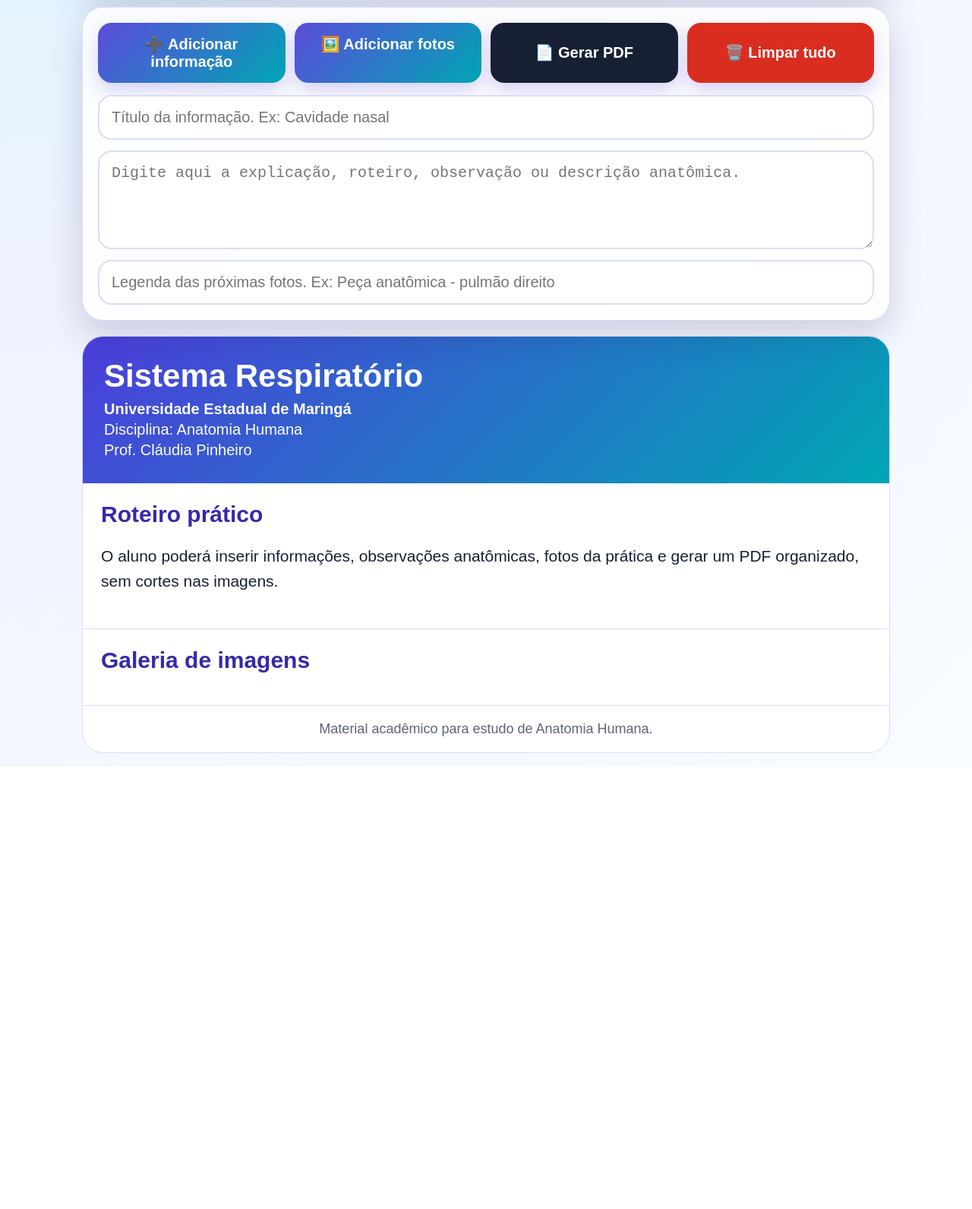
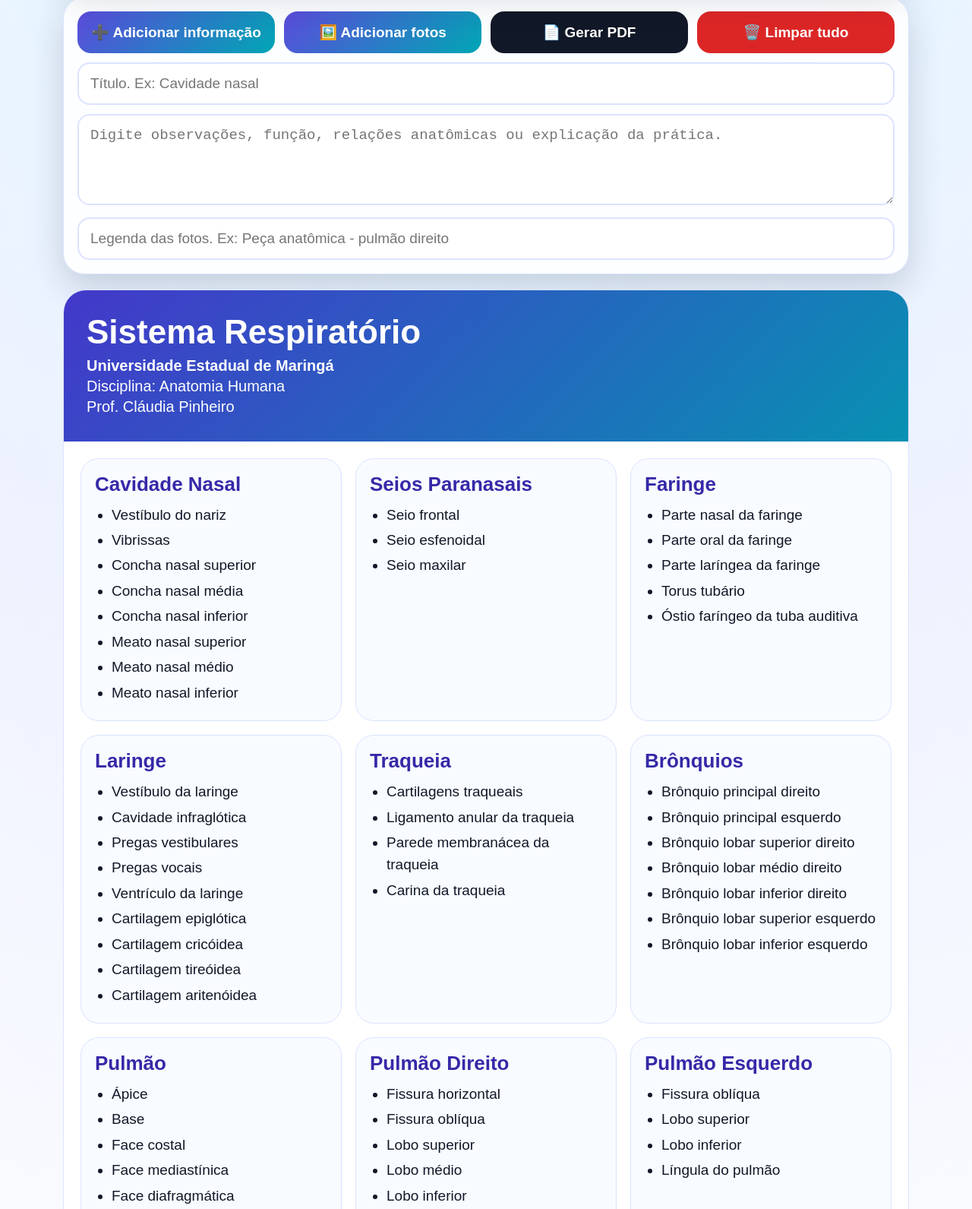
Before and after one commit to pinheiro767/Roteiro-rrspiratorio, a plain HTML site: page index.html in a window 1280 px wide. Shown: the part 327-1918 px from the top of the page at 76% size. Before the commit the page ends 1336 px from the top, so only its background shows below. Drawn offline with Linux system fonts and the light colour scheme.

Commit message:
Refactor HTML structure and update styles

```diff
--- a/index.html
+++ b/index.html
@@ -2,10 +2,10 @@
 <html lang="pt-BR">
 <head>
 <meta charset="utf-8">
-<meta name="viewport" content="width=device-width,initial-scale=1,viewport-fit=cover">
+<meta name="viewport" content="width=device-width,initial-scale=1">
 <meta name="theme-color" content="#5b4bdb">
 <link rel="manifest" href="manifest.json">
-<title>Roteiro Prático | Sistema Respiratório</title>
+<title>Atlas PWA | Sistema Respiratório</title>
 
 <script src="https://cdnjs.cloudflare.com/ajax/libs/html2pdf.js/0.10.1/html2pdf.bundle.min.js"></script>
 
@@ -13,195 +13,143 @@
 :root{
   --bg:#eef2ff;
   --card:#ffffff;
-  --text:#172033;
-  --muted:#5b6478;
+  --text:#111827;
+  --muted:#475569;
   --primary:#5b4bdb;
-  --primary2:#00a6b4;
-  --danger:#d92d20;
-  --line:#d9def7;
-  --shadow:0 18px 45px rgba(28,36,80,.18);
+  --cyan:#00a6b4;
+  --line:#dbe3ff;
+  --shadow:0 18px 45px rgba(30,41,59,.18);
 }
-
 *{box-sizing:border-box}
-
 body{
   margin:0;
   font-family:Arial, Helvetica, sans-serif;
-  background:
-    radial-gradient(circle at top left,#d8f5ff 0,#eef2ff 35%,#f8fbff 100%);
+  background:radial-gradient(circle at top,#dff8ff,#eef2ff 45%,#ffffff);
   color:var(--text);
-  min-height:100vh;
 }
-
-.app{
-  width:min(100%,1100px);
-  margin:auto;
-  padding:18px;
-}
-
+.app{max-width:1150px;margin:auto;padding:18px}
 .hero{
-  background:
-    linear-gradient(135deg,rgba(91,75,219,.95),rgba(0,166,180,.9)),
-    url("https://images.unsplash.com/photo-1581595219315-a187dd40c322?auto=format&fit=crop&w=1200&q=80");
-  background-size:cover;
-  background-position:center;
   border-radius:32px;
   padding:28px;
   color:white;
+  background:linear-gradient(135deg,#4f46e5,#06b6d4);
   box-shadow:var(--shadow);
   position:relative;
   overflow:hidden;
 }
-
-.hero::after{
+.hero:after{
   content:"🫁";
   position:absolute;
   right:24px;
-  bottom:-28px;
-  font-size:150px;
+  bottom:-30px;
+  font-size:160px;
   opacity:.18;
 }
-
-.hero h1{
-  margin:0;
-  font-size:clamp(34px,6vw,64px);
-}
-
-.hero p{
-  font-size:clamp(18px,3vw,26px);
-  max-width:750px;
-  line-height:1.4;
-}
-
-.badges{
-  display:flex;
-  flex-wrap:wrap;
-  gap:10px;
-  margin-top:18px;
-}
-
+.hero h1{font-size:clamp(36px,7vw,72px);margin:0}
+.hero p{font-size:22px;line-height:1.4;max-width:850px}
+.badges{display:flex;flex-wrap:wrap;gap:10px}
 .badge{
-  background:rgba(255,255,255,.18);
-  border:1px solid rgba(255,255,255,.35);
   padding:10px 14px;
   border-radius:999px;
+  background:rgba(255,255,255,.2);
+  border:1px solid rgba(255,255,255,.35);
   font-size:18px;
-  backdrop-filter:blur(10px);
 }
 
 .panel{
-  margin-top:20px;
-  background:rgba(255,255,255,.86);
+  margin-top:18px;
+  padding:18px;
+  background:rgba(255,255,255,.9);
   border:1px solid var(--line);
   border-radius:28px;
-  padding:20px;
   box-shadow:var(--shadow);
-  backdrop-filter:blur(12px);
 }
-
 .controls{
   display:grid;
   grid-template-columns:repeat(auto-fit,minmax(220px,1fr));
   gap:12px;
 }
-
-button,label.fileBtn{
+button,label{
   border:0;
+  border-radius:18px;
+  padding:16px;
+  font-size:19px;
+  font-weight:bold;
+  color:white;
+  background:linear-gradient(135deg,var(--primary),var(--cyan));
   cursor:pointer;
-  font-size:20px;
-  font-weight:700;
-  border-radius:18px;
-  padding:16px 18px;
-  color:white;
-  background:linear-gradient(135deg,var(--primary),var(--primary2));
-  box-shadow:0 10px 24px rgba(91,75,219,.25);
   text-align:center;
 }
-
-button.secondary{
-  background:#172033;
-}
-
-button.danger{
-  background:var(--danger);
-}
-
-input[type=file]{
-  display:none;
-}
-
-.formGrid{
-  display:grid;
-  grid-template-columns:1fr;
-  gap:14px;
-  margin-top:16px;
-}
-
+button.dark{background:#111827}
+button.red{background:#dc2626}
+input[type=file]{display:none}
 input,textarea{
   width:100%;
+  margin-top:12px;
+  padding:15px;
   border:2px solid var(--line);
-  border-radius:18px;
-  padding:16px;
-  font-size:20px;
-  background:white;
-  color:var(--text);
+  border-radius:16px;
+  font-size:19px;
 }
-
-textarea{
-  min-height:130px;
-  resize:vertical;
-}
+textarea{min-height:120px;resize:vertical}
 
 #conteudoPDF{
   margin-top:20px;
   background:white;
-  border-radius:28px;
+  border-radius:30px;
   overflow:hidden;
   border:1px solid var(--line);
 }
+.pdfHeader{
+  padding:30px;
+  background:linear-gradient(135deg,#4338ca,#0891b2);
+  color:white;
+}
+.pdfHeader h2{font-size:44px;margin:0 0 8px}
+.pdfHeader p{font-size:20px;margin:4px 0}
 
-.pdfHeader{
-  padding:28px;
-  color:white;
-  background:linear-gradient(135deg,#4c3edb,#00a6b4);
+.grid{
+  display:grid;
+  grid-template-columns:repeat(auto-fit,minmax(280px,1fr));
+  gap:18px;
+  padding:22px;
 }
-
-.pdfHeader h2{
-  font-size:42px;
-  margin:0 0 8px;
-}
-
-.pdfHeader p{
-  margin:4px 0;
-  font-size:20px;
-}
-
-.section{
-  padding:24px;
-  border-bottom:1px solid var(--line);
+.card{
+  border:1px solid var(--line);
+  border-radius:24px;
+  padding:18px;
+  background:#f8fbff;
   break-inside:avoid;
   page-break-inside:avoid;
 }
-
-.section h3{
-  font-size:30px;
-  margin:0 0 12px;
+.card h3{
+  margin:0 0 10px;
   color:#3529a8;
+  font-size:26px;
 }
-
-.section p{
-  font-size:21px;
-  line-height:1.6;
-  white-space:pre-wrap;
+.card ul{
+  margin:0;
+  padding-left:22px;
 }
+.card li{
+  font-size:19px;
+  line-height:1.55;
+  margin:4px 0;
+}
+.section{
+  padding:24px;
+  border-top:1px solid var(--line);
+  break-inside:avoid;
+  page-break-inside:avoid;
+}
+.section h3{font-size:30px;color:#3529a8;margin-top:0}
+.section p{font-size:20px;line-height:1.6;white-space:pre-wrap}
 
 .gallery{
   display:grid;
-  grid-template-columns:repeat(auto-fit,minmax(230px,1fr));
+  grid-template-columns:repeat(auto-fit,minmax(240px,1fr));
   gap:18px;
-  margin-top:18px;
 }
-
 .photoCard{
   border:1px solid var(--line);
   border-radius:22px;
@@ -210,46 +158,31 @@ textarea{
   break-inside:avoid;
   page-break-inside:avoid;
 }
-
 .photoCard img{
   width:100%;
   height:auto;
-  max-height:420px;
+  max-height:430px;
   object-fit:contain;
   display:block;
   border-radius:16px;
   background:white;
 }
-
-.photoCard p{
-  font-size:18px;
-  color:var(--muted);
-  margin:10px 4px 0;
-}
+.photoCard p{font-size:17px;color:var(--muted)}
 
 .footer{
-  padding:20px;
+  padding:22px;
   text-align:center;
+  color:var(--muted);
   font-size:18px;
-  color:var(--muted);
 }
 
 @media print{
+  .hero,.panel{display:none}
   body{background:white}
-  .hero,.panel.controlsPanel{display:none}
-  #conteudoPDF{
-    border:none;
-    margin:0;
-    border-radius:0;
-  }
-  .section,.photoCard{
+  #conteudoPDF{margin:0;border:0;border-radius:0}
+  .card,.section,.photoCard,img{
     break-inside:avoid;
     page-break-inside:avoid;
-  }
-  img{
-    max-width:100%;
-    height:auto;
-    object-fit:contain;
   }
 }
 </style>
@@ -260,8 +193,7 @@ textarea{
 
 <section class="hero">
   <h1>Sistema Respiratório</h1>
-    <p>Roteiro prático interativo para estudo anatômico com textos, imagens, registros e geração de PDF.</p>
-
+  <p>Atlas anatômico PWA para roteiro prático, inclusão de informações, fotos e geração de PDF sem cortes.</p>
   <div class="badges">
     <div class="badge">Universidade Estadual de Maringá</div>
     <div class="badge">Disciplina: Anatomia Humana</div>
@@ -269,27 +201,23 @@ textarea{
   </div>
 </section>
 
-  <section class="panel controlsPanel">
+<section class="panel">
   <div class="controls">
     <button onclick="adicionarInformacao()">➕ Adicionar informação</button>
-
-      <label class="fileBtn">
-        🖼️ Adicionar fotos
+    <label>🖼️ Adicionar fotos
       <input type="file" accept="image/*" multiple onchange="adicionarFotos(event)">
     </label>
-
-      <button class="secondary" onclick="gerarPDF()">📄 Gerar PDF</button>
-      <button class="danger" onclick="limparTudo()">🗑️ Limpar tudo</button>
+    <button class="dark" onclick="gerarPDF()">📄 Gerar PDF</button>
+    <button class="red" onclick="limparTudo()">🗑️ Limpar tudo</button>
   </div>
 
-    <div class="formGrid">
-      <input id="tituloInfo" placeholder="Título da informação. Ex: Cavidade nasal">
-      <textarea id="textoInfo" placeholder="Digite aqui a explicação, roteiro, observação ou descrição anatômica."></textarea>
-      <input id="legendaFoto" placeholder="Legenda das próximas fotos. Ex: Peça anatômica - pulmão direito">
-    </div>
+  <input id="tituloInfo" placeholder="Título. Ex: Cavidade nasal">
+  <textarea id="textoInfo" placeholder="Digite observações, função, relações anatômicas ou explicação da prática."></textarea>
+  <input id="legendaFoto" placeholder="Legenda das fotos. Ex: Peça anatômica - pulmão direito">
 </section>
 
 <main id="conteudoPDF">
+
 <div class="pdfHeader">
   <h2>Sistema Respiratório</h2>
   <p><strong>Universidade Estadual de Maringá</strong></p>
@@ -297,12 +225,123 @@ textarea{
   <p>Prof. Cláudia Pinheiro</p>
 </div>
 
+<div class="grid">
+
+<div class="card">
+<h3>Cavidade Nasal</h3>
+<ul>
+<li>Vestíbulo do nariz</li>
+<li>Vibrissas</li>
+<li>Concha nasal superior</li>
+<li>Concha nasal média</li>
+<li>Concha nasal inferior</li>
+<li>Meato nasal superior</li>
+<li>Meato nasal médio</li>
+<li>Meato nasal inferior</li>
+</ul>
+</div>
+
+<div class="card">
+<h3>Seios Paranasais</h3>
+<ul>
+<li>Seio frontal</li>
+<li>Seio esfenoidal</li>
+<li>Seio maxilar</li>
+</ul>
+</div>
+
+<div class="card">
+<h3>Faringe</h3>
+<ul>
+<li>Parte nasal da faringe</li>
+<li>Parte oral da faringe</li>
+<li>Parte laríngea da faringe</li>
+<li>Torus tubário</li>
+<li>Óstio faríngeo da tuba auditiva</li>
+</ul>
+</div>
+
+<div class="card">
+<h3>Laringe</h3>
+<ul>
+<li>Vestíbulo da laringe</li>
+<li>Cavidade infraglótica</li>
+<li>Pregas vestibulares</li>
+<li>Pregas vocais</li>
+<li>Ventrículo da laringe</li>
+<li>Cartilagem epiglótica</li>
+<li>Cartilagem cricóidea</li>
+<li>Cartilagem tireóidea</li>
+<li>Cartilagem aritenóidea</li>
+</ul>
+</div>
+
+<div class="card">
+<h3>Traqueia</h3>
+<ul>
+<li>Cartilagens traqueais</li>
+<li>Ligamento anular da traqueia</li>
+<li>Parede membranácea da traqueia</li>
+<li>Carina da traqueia</li>
+</ul>
+</div>
+
+<div class="card">
+<h3>Brônquios</h3>
+<ul>
+<li>Brônquio principal direito</li>
+<li>Brônquio principal esquerdo</li>
+<li>Brônquio lobar superior direito</li>
+<li>Brônquio lobar médio direito</li>
+<li>Brônquio lobar inferior direito</li>
+<li>Brônquio lobar superior esquerdo</li>
+<li>Brônquio lobar inferior esquerdo</li>
+</ul>
+</div>
+
+<div class="card">
+<h3>Pulmão</h3>
+<ul>
+<li>Ápice</li>
+<li>Base</li>
+<li>Face costal</li>
+<li>Face mediastínica</li>
+<li>Face diafragmática</li>
+<li>Hilo pulmonar</li>
+<li>Pedículo pulmonar</li>
+<li>Artéria pulmonar</li>
+<li>Brônquio principal</li>
+<li>Veias pulmonares</li>
+</ul>
+</div>
+
+<div class="card">
+<h3>Pulmão Direito</h3>
+<ul>
+<li>Fissura horizontal</li>
+<li>Fissura oblíqua</li>
+<li>Lobo superior</li>
+<li>Lobo médio</li>
+<li>Lobo inferior</li>
+</ul>
+</div>
+
+<div class="card">
+<h3>Pulmão Esquerdo</h3>
+<ul>
+<li>Fissura oblíqua</li>
+<li>Lobo superior</li>
+<li>Lobo inferior</li>
+<li>Língula do pulmão</li>
+</ul>
+</div>
+
+</div>
+
 <section class="section">
-      <h3>Roteiro prático</h3>
-      <p>O aluno poderá inserir informações, observações anatômicas, fotos da prática e gerar um PDF organizado, sem cortes nas imagens.</p>
+<h3>Informações adicionadas pelo aluno</h3>
+<div id="informacoes"></div>
 </section>
-
-    <div id="informacoes"></div>
 
 <section class="section">
 <h3>Galeria de imagens</h3>
@@ -310,95 +349,80 @@ textarea{
 </section>
 
 <div class="footer">
-      Material acadêmico para estudo de Anatomia Humana.
+Material acadêmico para estudo prático de Anatomia Humana.
 </div>
+
 </main>
-
 </div>
 
 <script>
-if ("serviceWorker" in navigator) {
+if("serviceWorker" in navigator){
   navigator.serviceWorker.register("service-worker.js");
 }
 
 function adicionarInformacao(){
-  const titulo = document.getElementById("tituloInfo").value.trim();
-  const texto = document.getElementById("textoInfo").value.trim();
+  const titulo=document.getElementById("tituloInfo").value.trim();
+  const texto=document.getElementById("textoInfo").value.trim();
 
   if(!titulo || !texto){
-    alert("Digite o título e o texto da informação.");
+    alert("Digite o título e o texto.");
     return;
   }
 
-  const area = document.getElementById("informacoes");
-
-  const secao = document.createElement("section");
-  secao.className = "section";
-  secao.innerHTML = `
+  const bloco=document.createElement("div");
+  bloco.className="section";
+  bloco.innerHTML=`
     <h3>${escapeHTML(titulo)}</h3>
     <p>${escapeHTML(texto)}</p>
   `;
 
-  area.appendChild(secao);
-
-  document.getElementById("tituloInfo").value = "";
-  document.getElementById("textoInfo").value = "";
+  document.getElementById("informacoes").appendChild(bloco);
+  document.getElementById("tituloInfo").value="";
+  document.getElementById("textoInfo").value="";
 }
 
 function adicionarFotos(event){
-  const arquivos = Array.from(event.target.files);
-  const galeria = document.getElementById("galeria");
-  const legenda = document.getElementById("legendaFoto").value.trim() || "Imagem adicionada pelo aluno";
+  const arquivos=Array.from(event.target.files);
+  const legenda=document.getElementById("legendaFoto").value.trim() || "Imagem adicionada pelo aluno";
+  const galeria=document.getElementById("galeria");
 
   arquivos.forEach(arquivo=>{
-    const leitor = new FileReader();
-
-    leitor.onload = function(e){
-      const card = document.createElement("div");
-      card.className = "photoCard";
-      card.innerHTML = `
+    const leitor=new FileReader();
+    leitor.onload=function(e){
+      const card=document.createElement("div");
+      card.className="photoCard";
+      card.innerHTML=`
         <img src="${e.target.result}" alt="${escapeHTML(legenda)}">
         <p>${escapeHTML(legenda)}</p>
       `;
       galeria.appendChild(card);
     };
-
     leitor.readAsDataURL(arquivo);
   });
 
-  event.target.value = "";
+  event.target.value="";
 }
 
 function gerarPDF(){
-  const elemento = document.getElementById("conteudoPDF");
+  const elemento=document.getElementById("conteudoPDF");
 
-  const opcoes = {
-    margin: [8, 8, 8, 8],
-    filename: "roteiro-pratico-sistema-respiratorio.pdf",
-    image: { type: "jpeg", quality: 0.98 },
-    html2canvas: {
-      scale: 2,
-      useCORS: true,
-      scrollY: 0
-    },
-    jsPDF: {
-      unit: "mm",
-      format: "a4",
-      orientation: "portrait"
-    },
-    pagebreak: {
-      mode: ["avoid-all", "css", "legacy"],
-      avoid: [".section", ".photoCard", "img"]
+  html2pdf().set({
+    margin:[8,8,8,8],
+    filename:"atlas-sistema-respiratorio.pdf",
+    image:{type:"jpeg",quality:0.98},
+    html2canvas:{scale:2,useCORS:true,scrollY:0},
+    jsPDF:{unit:"mm",format:"a4",orientation:"portrait"},
+    pagebreak:{
+      mode:["avoid-all","css","legacy"],
+      avoid:[".card",".section",".photoCard","img"]
     }
-  };
-
-  html2pdf().set(opcoes).from(elemento).save();
+  }).from(elemento).save();
 }
 
 function limparTudo(){
-  if(confirm("Deseja apagar todas as informações e imagens?")){
-    document.getElementById("informacoes").innerHTML = "";
-    document.getElementById("galeria").innerHTML = "";
+  if(confirm("Apagar informações e fotos adicionadas?")){
+    document.getElementById("informacoes").innerHTML="";
+    document.getElementById("galeria").innerHTML="";
   }
 }
 
@@ -411,5 +435,6 @@ function escapeHTML(texto){
   .replaceAll("'","&#039;");
 }
 </script>
+
 </body>
 </html>
```
Lines whose indentation alone changed are shown as unchanged.
